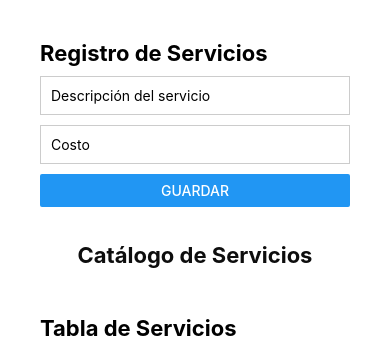
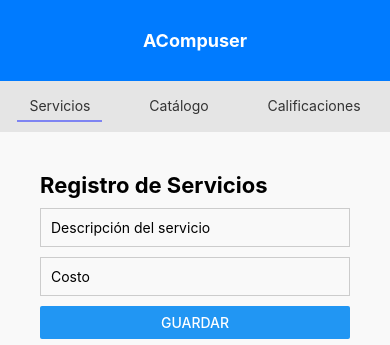
Before and after one commit to CompuserGrupo2/ACompuser, a React Native app: screen / in a window 390 px wide. Shown: the top 345 px of the page. Built offline with nearby package versions, Linux system fonts and the light colour scheme; no server answers; the database is empty.

Commit message:
Cambios en servicios

```diff
--- a/App.js
+++ b/App.js
@@ -1,10 +1,90 @@
-import React from "react";
+import React, { useState } from "react";
+import { View, StyleSheet, TouchableOpacity, Text } from "react-native";
 import Servicios from "./src/views/Servicios";
+import Encabezado from "./src/Componentes/Encabezado";
+import ListaServicios from "./src/Componentes/Servicios/ListaServicios";
+import FormularioCalificacion from "./src/Componentes/Servicios/FormularioCalificacion";
 
 export default function App() {
+  const [pantalla, setPantalla] = useState("servicios");
+
+  const renderPantalla = () => {
+    switch (pantalla) {
+      case "servicios":
+        return <Servicios />;
+      case "catalogo":
+        return <ListaServicios />;
+      case "calificacion":
+        return <FormularioCalificacion />;
+      default:
+        return <Servicios />;
+    }
+  };
+
   return (
-    <>
-      <Servicios />
-    </>
+    <View style={styles.container}>
+      {/* Encabezado */}
+      <Encabezado titulo="ACompuser" />
+
+      {/* Menú de botones */}
+      <View style={styles.menu}>
+        {/* Servicios */}
+        <TouchableOpacity
+          style={[styles.boton, pantalla === "servicios" && styles.activo]}
+          onPress={() => setPantalla("servicios")}
+        >
+          <Text style={styles.textoBoton}>Servicios</Text>
+        </TouchableOpacity>
+
+        {/* Catálogo */}
+        <TouchableOpacity
+          style={[styles.boton, pantalla === "catalogo" && styles.activo]}
+          onPress={() => setPantalla("catalogo")}
+        >
+          <Text style={styles.textoBoton}>Catálogo</Text>
+        </TouchableOpacity>
+
+        {/* Calificaciones */}
+        <TouchableOpacity
+          style={[styles.boton, pantalla === "calificacion" && styles.activo]}
+          onPress={() => setPantalla("calificacion")}
+        >
+          <Text style={styles.textoBoton}>Calificaciones</Text>
+        </TouchableOpacity>
+      </View>
+
+      {/* Contenido dinámico */}
+      <View style={styles.contenido}>{renderPantalla()}</View>
+    </View>
   );
 }
+
+const styles = StyleSheet.create({
+  container: { flex: 1, backgroundColor: "#f9f9f9" },
+
+  menu: {
+    flexDirection: "row",
+    justifyContent: "space-around",
+    backgroundColor: "#e5e5e5",
+    paddingVertical: 10,
+  },
+
+  boton: {
+    paddingVertical: 6,
+    paddingHorizontal: 12,
+  },
+
+  textoBoton: {
+    fontSize: 14,
+    color: "#333",
+  },
+
+  activo: {
+    borderBottomWidth: 2,
+    borderBottomColor: "#7E84F2",
+  },
+
+  contenido: {
+    flex: 1,
+  },
+});
--- a/package.json
+++ b/package.json
@@ -11,6 +11,7 @@
   "dependencies": {
     "@expo/metro-runtime": "~6.1.2",
     "@react-native-async-storage/async-storage": "^2.2.0",
+    "@react-native-picker/picker": "2.11.1",
     "dotenv": "^17.2.3",
     "expo": "~54.0.10",
     "expo-constants": "^18.0.9",
--- /dev/null
+++ b/src/Componentes/Encabezado.js
@@ -0,0 +1,23 @@
+import React from "react";
+import { View, Text, StyleSheet } from "react-native";
+
+export default function Encabezado({ titulo }) {
+  return (
+    <View style={styles.header}>
+      <Text style={styles.titulo}>{titulo}</Text>
+    </View>
+  );
+}
+
+const styles = StyleSheet.create({
+  header: {
+    backgroundColor: "#007bff",
+    paddingVertical: 30,
+    alignItems: "center",
+  },
+  titulo: {
+    color: "white",
+    fontSize: 18,
+    fontWeight: "bold",
+  },
+});
--- /dev/null
+++ b/src/Componentes/Servicios/FormularioCalificacion.js
@@ -0,0 +1,183 @@
+import React, { useEffect, useState } from "react";
+import { View, Text, TextInput, TouchableOpacity, StyleSheet, ActivityIndicator } from "react-native";
+import { db } from "../../database/firebaseconfig";
+import { collection, addDoc, getDocs } from "firebase/firestore";
+import { Picker } from "@react-native-picker/picker"; //libreria de selector de lista
+
+const FormularioCalificacion = ({ cargarDatos }) => {
+  const [calidad, setCalidad] = useState("");
+  const [comentario, setComentario] = useState("");
+  const [servicios, setServicios] = useState([]);
+  const [servicioSeleccionado, setServicioSeleccionado] = useState("");
+  const [cargando, setCargando] = useState(true);
+
+  // Cargar los servicios disponibles de Firestore
+  const cargarServicios = async () => {
+    try {
+      const querySnapshot = await getDocs(collection(db, "Servicios"));
+      const lista = querySnapshot.docs.map((doc) => ({
+        id: doc.id,
+        descripcion: doc.data().descripcion,
+      }));
+      setServicios(lista);
+      setCargando(false);
+    } catch (error) {
+      console.error("Error al cargar servicios:", error);
+      setCargando(false);
+    }
+  };
+
+  useEffect(() => {
+    cargarServicios();
+  }, []);
+
+  // Guardar calificación dentro del servicio seleccionado
+  const agregarCalificacion = async () => {
+    if (!servicioSeleccionado || !calidad || !comentario) {
+      alert("Por favor completa todos los campos y selecciona un servicio.");
+      return;
+    }
+
+    try {
+      await addDoc(collection(db, "Servicios", servicioSeleccionado, "Calificaciones"), {
+        Calidad_servicio: Number(calidad),
+        comentario,
+        fecha_calificacion: new Date().toISOString().split("T")[0],
+      });
+      alert("Calificación registrada correctamente ✅");
+      setCalidad("");
+      setComentario("");
+      setServicioSeleccionado("");
+      cargarDatos && cargarDatos();
+    } catch (error) {
+      console.error("Error al agregar calificación:", error);
+    }
+  };
+
+  if (cargando) {
+    return (
+      <View style={styles.loading}>
+        <ActivityIndicator size="large" color="#369AD9" />
+        <Text>Cargando servicios...</Text>
+      </View>
+    );
+  }
+
+  return (
+    <View style={styles.container}>
+      <Text style={styles.titulo}>Agregar Calificación</Text>
+
+      {/* Selector de servicios */}
+      <View style={styles.selectorContainer}>
+        <Picker
+          selectedValue={servicioSeleccionado}
+          onValueChange={(itemValue) => setServicioSeleccionado(itemValue)}
+          style={styles.picker}
+        >
+          <Picker.Item label="-- Selecciona un servicio --" value="" />
+          {servicios.map((servicio) => (
+            <Picker.Item
+              key={servicio.id}
+              label={servicio.descripcion}
+              value={servicio.id}
+            />
+          ))}
+        </Picker>
+      </View>
+
+        {/* Calidad */}
+      <TextInput
+        style={styles.input}
+        placeholder="Calidad del servicio (1-5)"
+        keyboardType="numeric"
+        value={calidad}
+        onChangeText={setCalidad}
+      />
+
+        {/* Comentario */}
+      <TextInput
+        style={[styles.input, styles.textArea]}
+        placeholder="Comentario"
+        multiline
+        numberOfLines={3}
+        value={comentario}
+        onChangeText={setComentario}
+      />
+
+      <TouchableOpacity style={styles.boton} onPress={agregarCalificacion}>
+        <Text style={styles.textoBoton}>Guardar Calificación</Text>
+      </TouchableOpacity>
+    </View>
+  );
+};
+
+const styles = StyleSheet.create({
+  container: {
+    backgroundColor: "#FFFFFF",
+    padding: 20,
+    marginVertical: 20,
+    marginHorizontal: 18,
+    borderRadius: 12,
+    borderLeftWidth: 5,
+    borderLeftColor: "#fbfcfdff",
+    shadowColor: "#000",
+    shadowOffset: { width: 0, height: 3 },
+    shadowOpacity: 0.15,
+    shadowRadius: 5,
+    elevation: 4,
+  },
+  titulo: {
+    fontSize: 22,
+    fontWeight: "bold",
+    color: "#0D0D0D",
+    marginBottom: 10,
+    textAlign: "left",
+  },
+  selectorContainer: {
+    marginBottom: 10,
+  },
+  label: {
+    fontSize: 15,
+    fontWeight: "600",
+    color: "#0D0D0D",
+    marginBottom: 5,
+  },
+  picker: {
+    backgroundColor: "#faf7f7f8",
+    borderRadius: 8,
+    borderColor: "#7E84F2",
+    borderWidth: 1,
+    color: "#0D0D0D",
+  },
+  input: {
+    backgroundColor: "#FFFFFF",
+    borderColor: "#bdbdc7ff",
+    borderWidth: 1,
+    borderRadius: 8,
+    padding: 10,
+    marginBottom: 10,
+    fontSize: 15,
+  },
+  textArea: {
+    height: 80,
+    textAlignVertical: "top",
+  },
+  boton: {
+    backgroundColor: "#369AD9",
+    padding: 10,
+    borderRadius: 1,
+  },
+  textoBoton: {
+    color: "#fff",
+    fontSize: 16,
+    textAlign: "center",
+    fontWeight: "600",
+  },
+  loading: {
+    flex: 1,
+    justifyContent: "center",
+    alignItems: "center",
+  },
+});
+
+export default FormularioCalificacion;
--- a/src/Componentes/Servicios/ListaServicios.js
+++ b/src/Componentes/Servicios/ListaServicios.js
@@ -1,21 +1,44 @@
 import React, { useEffect, useState } from "react";
-import { View, Text, StyleSheet, FlatList } from "react-native";
+import { View, Text, StyleSheet, FlatList, ActivityIndicator } from "react-native";
 import { db } from "../../database/firebaseconfig";
 import { collection, getDocs } from "firebase/firestore";
 
 const ListaServicios = () => {
   const [servicios, setServicios] = useState([]);
+  const [cargando, setCargando] = useState(true);
 
   const cargarDatos = async () => {
     try {
       const querySnapshot = await getDocs(collection(db, "Servicios"));
-      const datos = [];
-      querySnapshot.forEach((doc) => {
-        datos.push({ id: doc.id, ...doc.data() });
-      });
-      setServicios(datos);
+      const datosServicios = [];
+
+      // Iteramos cada servicio para leer su subcolección "Calificaciones"
+      for (const servicioDoc of querySnapshot.docs) {
+        const servicioData = { id: servicioDoc.id, ...servicioDoc.data() };
+
+        const calificacionesRef = collection(db, "Servicios", servicioDoc.id, "Calificaciones");
+        const calificacionesSnap = await getDocs(calificacionesRef);
+
+        let promedio = 0;
+        let total = 0;
+
+        calificacionesSnap.forEach((doc) => {
+          const data = doc.data();
+          if (data.Calidad_servicio) {
+            promedio += data.Calidad_servicio;
+            total++;
+          }
+        });
+
+        servicioData.promedioCalificacion = total > 0 ? (promedio / total).toFixed(1) : "N/A";
+        datosServicios.push(servicioData);
+      }
+
+      setServicios(datosServicios);
+      setCargando(false);
     } catch (error) {
       console.error("Error al cargar servicios:", error);
+      setCargando(false);
     }
   };
 
@@ -25,10 +48,26 @@ const ListaServicios = () => {
 
   const renderItem = ({ item }) => (
     <View style={styles.cardRow}>
-      <Text style={styles.descripcion}>{item.descripcion}</Text>
-      <Text style={styles.costo}>C$ {item.costo}</Text>
+      <View style={{ flex: 1 }}>
+        <Text style={styles.descripcion}>{item.descripcion}</Text>
+        <Text style={styles.costo}>C$ {item.costo}</Text>
+
+        {/* 👇 Mostrar promedio de calificaciones */}
+        <Text style={styles.calificacion}>
+          ⭐ {item.promedioCalificacion !== "N/A" ? item.promedioCalificacion : "Sin calificación"}
+        </Text>
+      </View>
     </View>
   );
+
+  if (cargando) {
+    return (
+      <View style={styles.loading}>
+        <ActivityIndicator size="large" color="#369AD9" />
+        <Text>Cargando servicios...</Text>
+      </View>
+    );
+  }
 
   return (
     <View style={styles.container}>
@@ -44,9 +83,7 @@ const ListaServicios = () => {
 };
 
 const styles = StyleSheet.create({
-  container: {
-    padding: 15
-  },
+  container: { padding: 15 },
 
   titulo: {
     fontSize: 22,
@@ -56,35 +93,41 @@ const styles = StyleSheet.create({
     textAlign: "center"
   },
 
-  // Estilo tipo catálogo pero compacto
   cardRow: {
-    flexDirection: "row",
-    justifyContent: "space-between",
-    alignItems: "center",
-    backgroundColor: "#fff",
-    paddingVertical: 10,
-    paddingHorizontal: 12,
-    marginBottom: 8,
-    borderRadius: 8,
-    borderLeftWidth: 4,
+    backgroundColor: "#FFFFFF",
+    paddingVertical: 12,
+    paddingHorizontal: 15,
+    marginBottom: 10,
+    borderRadius: 10,
+    borderLeftWidth: 5,
     borderLeftColor: "#7E84F2",
-    elevation: 2, // sombra en Android
-    shadowColor: "#000", // sombra en iOS
+    elevation: 3,
+    shadowColor: "#000",
     shadowOffset: { width: 0, height: 2 },
-    shadowOpacity: 0.1,
-    shadowRadius: 3,
+    shadowOpacity: 0.15,
+    shadowRadius: 4,
   },
 
   descripcion: {
-    fontSize: 15,
-    fontWeight: "500",
+    fontSize: 16,
+    fontWeight: "600",
     color: "#0D0D0D",
-    flex: 1
+    marginBottom: 3
   },
   costo: {
     fontSize: 15,
-    fontWeight: "bold",
-    color: "#369AD9"
+    color: "#369AD9",
+    marginBottom: 5,
+  },
+  calificacion: {
+    fontSize: 14,
+    color: "#F9A825",
+    fontWeight: "500",
+  },
+  loading: {
+    flex: 1,
+    justifyContent: "center",
+    alignItems: "center",
   },
 });
 
--- a/src/views/Servicios.js
+++ b/src/views/Servicios.js
@@ -2,7 +2,6 @@ import React, { useEffect, useState } from "react";
 import { View, StyleSheet } from "react-native";
 import { db } from "../database/firebaseconfig";
 import { collection, getDocs, doc, deleteDoc } from "firebase/firestore";
-import ListaServicios from "../Componentes/Servicios/ListaServicios";
 import FormularioServicios from "../Componentes/Servicios/FormularioServicios";
 import TablaServicios from "../Componentes/Servicios/TablaServicios";
 
@@ -35,7 +34,6 @@ const Servicios = () => {
   return (
     <View style={styles.container}>
       <FormularioServicios cargarDatos={cargarDatos} />
-      <ListaServicios servicios={servicios} />
       <TablaServicios servicios={servicios} eliminarServicio={eliminarServicio} cargarDatos={cargarDatos} />
     </View>
   );
```
Also changed, not shown: 1 other file (tests, documents, lock files or other folders).
